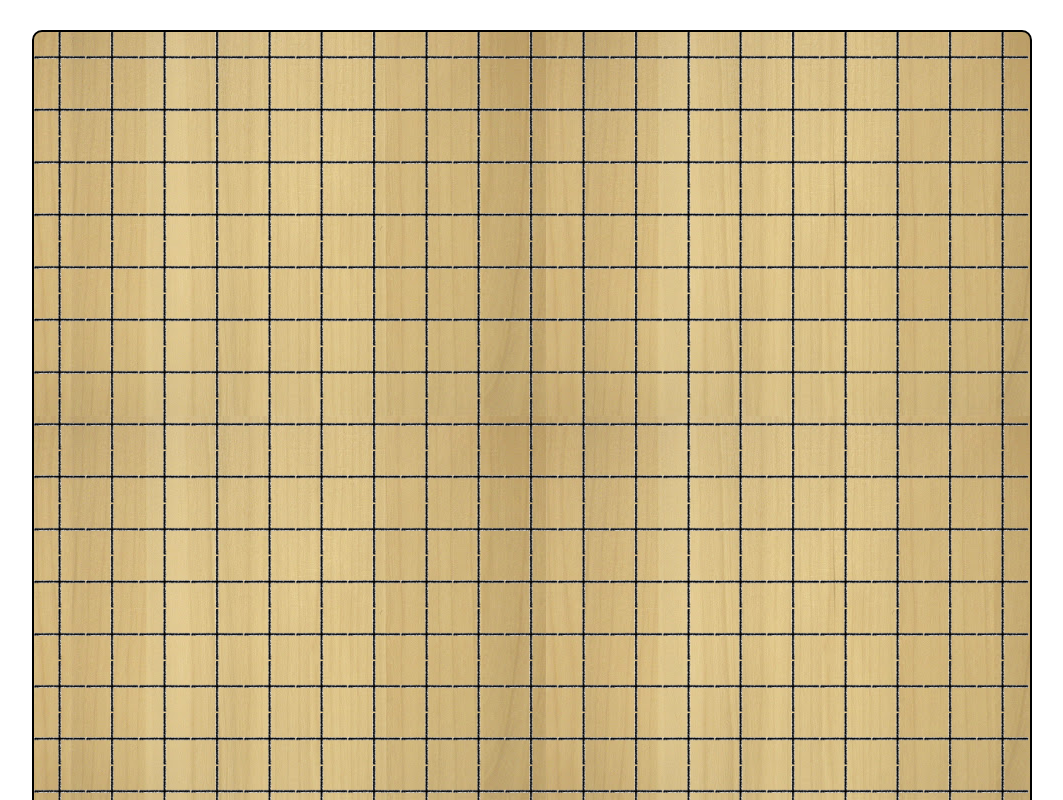
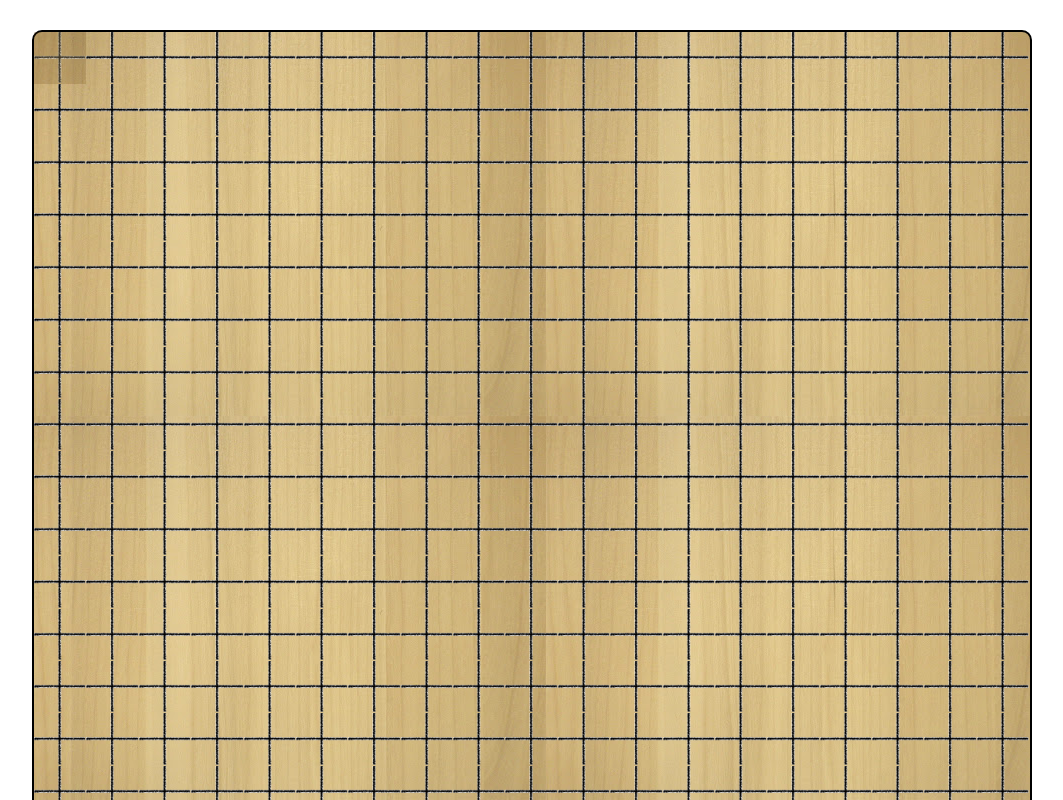
Before and after one commit to youngeek-0410/gomoku-app-front, a React (Create React App) app: page / in a window 1280 px wide. In both pictures the pointer is over the element 168 px from the left and 58 px from the top of the page. Shown: the top 800 px of the page, without its empty margins (108-1171 px from the left). Built offline with nearby package versions, Linux system fonts and the light colour scheme.

Commit message:
update: gomoku/index.css

```diff
--- a/src/components/gomoku/index.css
+++ b/src/components/gomoku/index.css
@@ -12,6 +12,13 @@
 
 .us-square {
   width: 5.26%;
+  cursor: pointer;
+  transition: 0.5s;
+}
+
+.us-square :hover {
+  opacity: 0.7;
+  background: #5a380442;
 }
 
 .us-w-100 {
```
